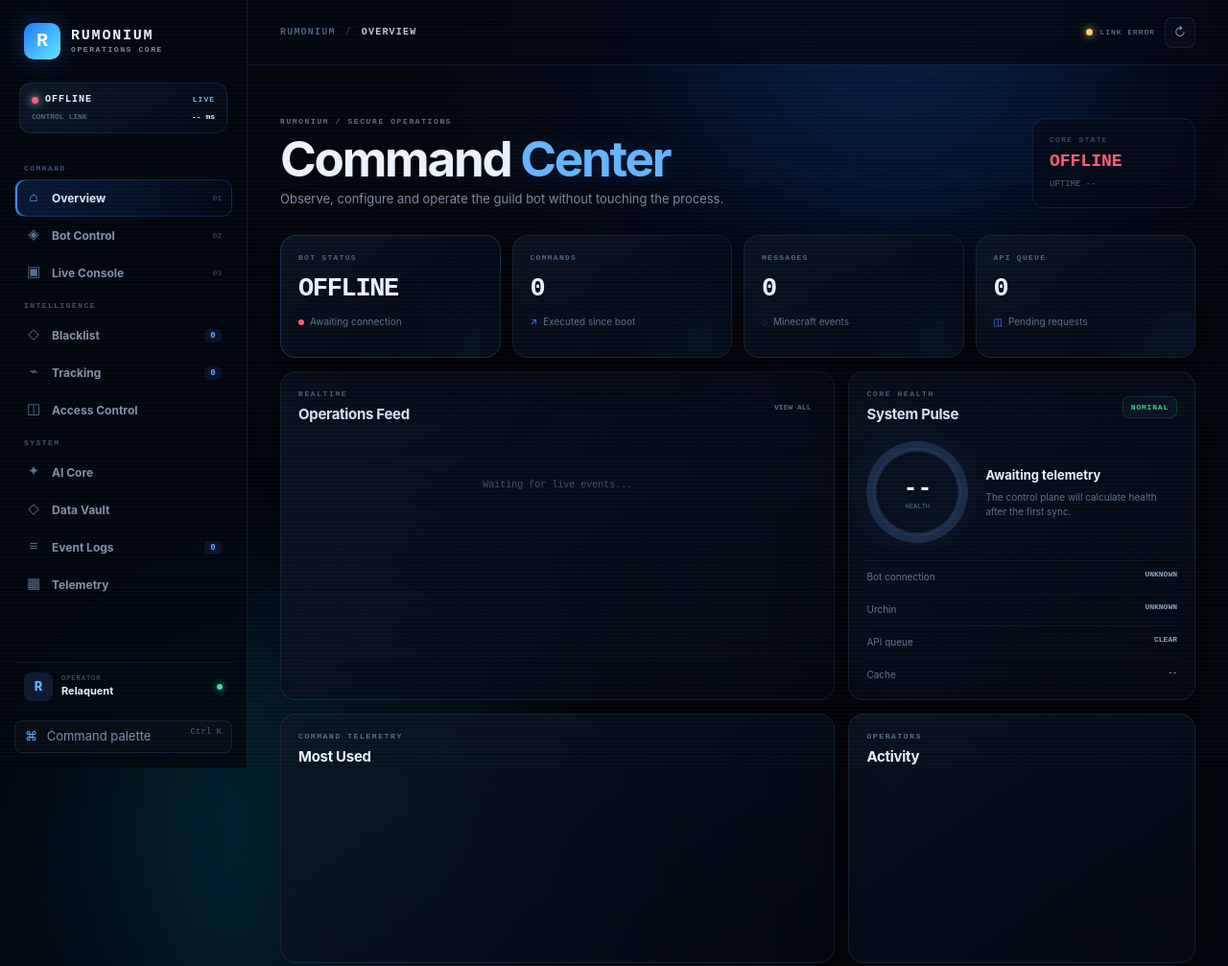
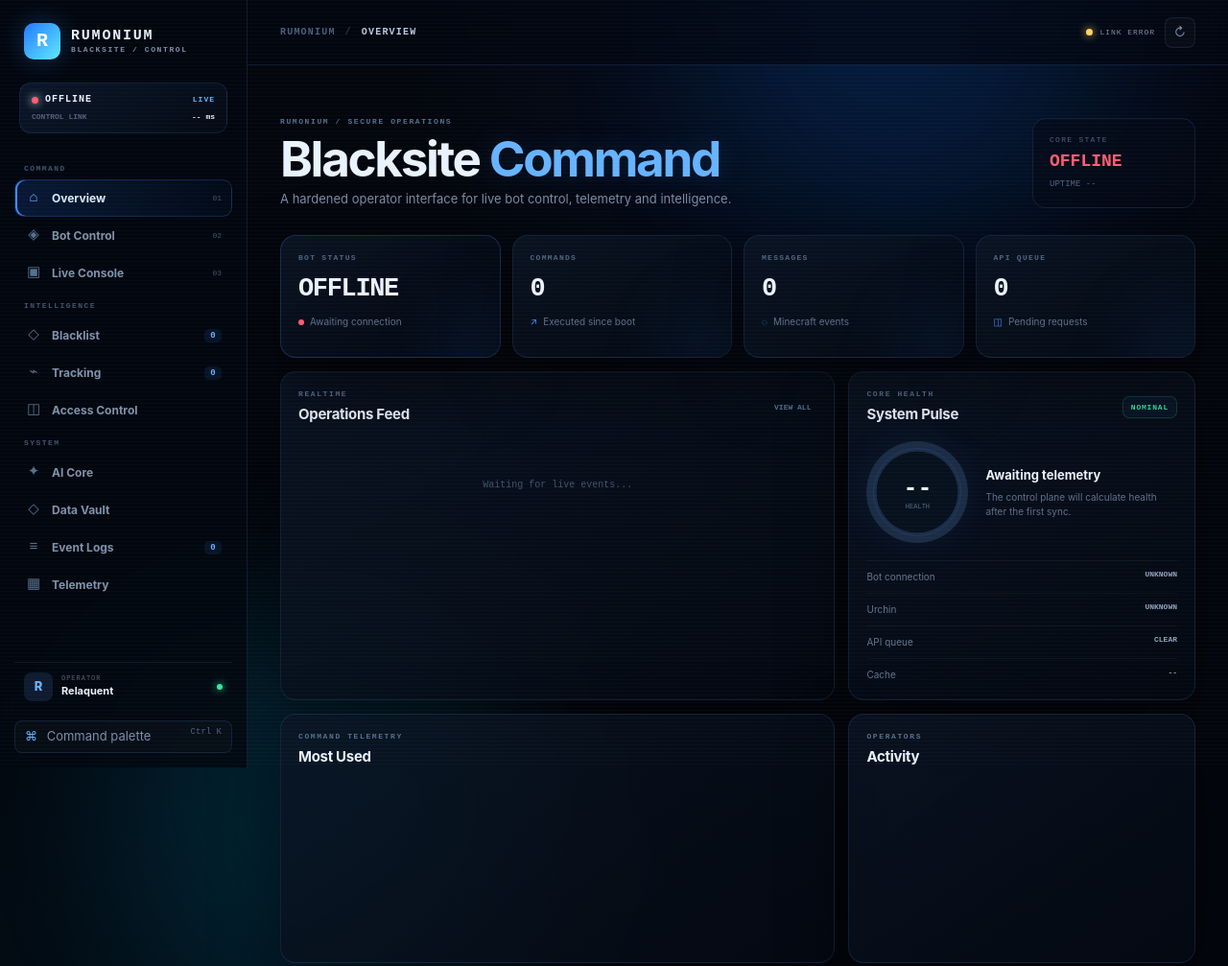
Before and after one commit to Relaquent/RumoniumGC, a website: page web/index.html in a window 1280 px wide. Shown: the top 1007 px of the page at 96% size. Drawn offline with nearby package versions, Linux system fonts and the light colour scheme; files that its build step writes are made by us from their sources; no server answers; files whose address does not match are found by name.

Commit message:
Update index.html

```diff
--- a/web/index.html
+++ b/web/index.html
@@ -5,7 +5,7 @@
     <meta name="viewport" content="width=device-width, initial-scale=1">
     <meta name="theme-color" content="#050913">
     <meta name="description" content="RUMONIUM Control — premium bot operations console">
-    <title>RUMONIUM // Control</title>
+    <title>RUMONIUM // BLACKSITE</title>
     <link rel="stylesheet" href="/control/style.css">
 </head>
 <body>
@@ -22,7 +22,7 @@
                 <div class="brand-symbol">R</div>
                 <div class="brand-copy">
                     <strong>RUMONIUM</strong>
-                    <span>OPERATIONS CORE</span>
+                    <span>BLACKSITE / CONTROL</span>
                 </div>
             </div>
 
@@ -114,8 +114,8 @@
                     <div class="hero">
                         <div>
                             <div class="eyebrow">RUMONIUM / SECURE OPERATIONS</div>
-                            <h1>Command <em>Center</em></h1>
-                            <p>Observe, configure and operate the guild bot without touching the process.</p>
+                            <h1>Blacksite <em>Command</em></h1>
+                            <p>A hardened operator interface for live bot control, telemetry and intelligence.</p>
                         </div>
                         <div class="hero-status">
                             <span class="hero-status-label">CORE STATE</span>
```
